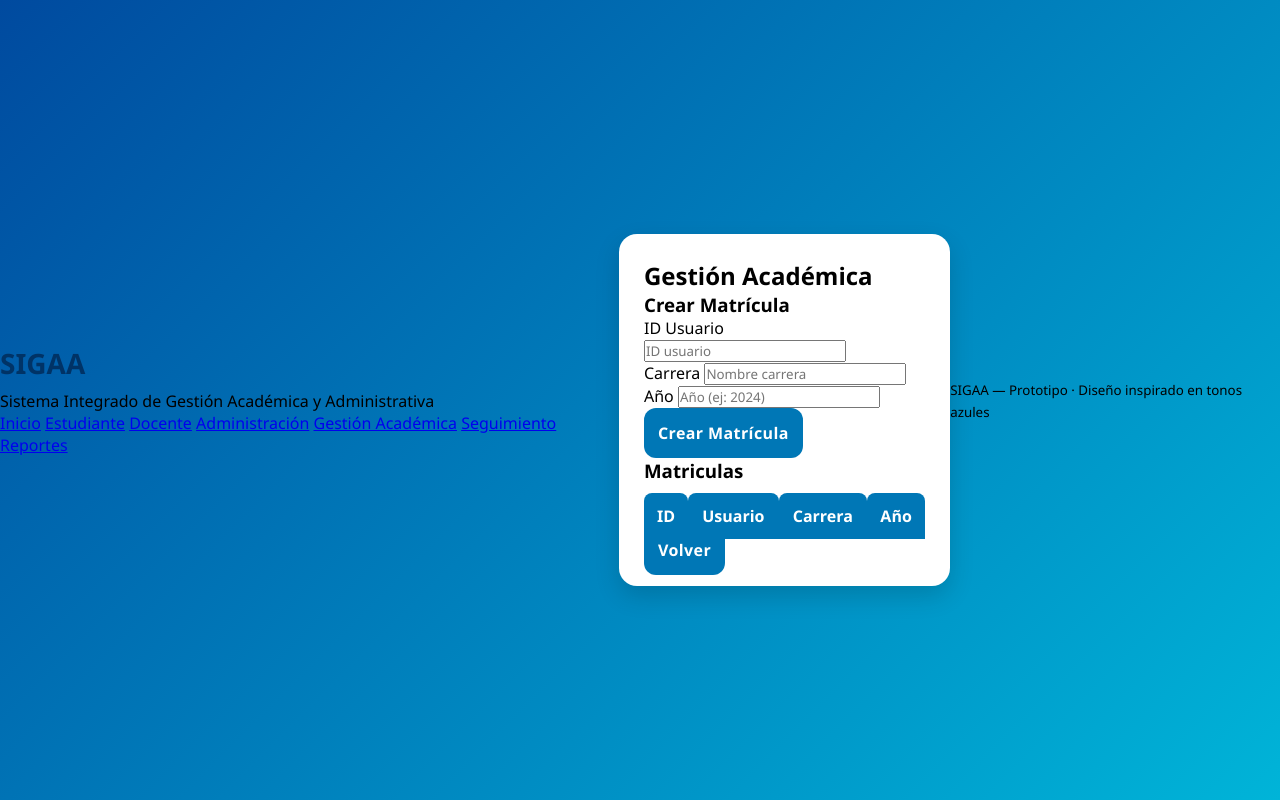
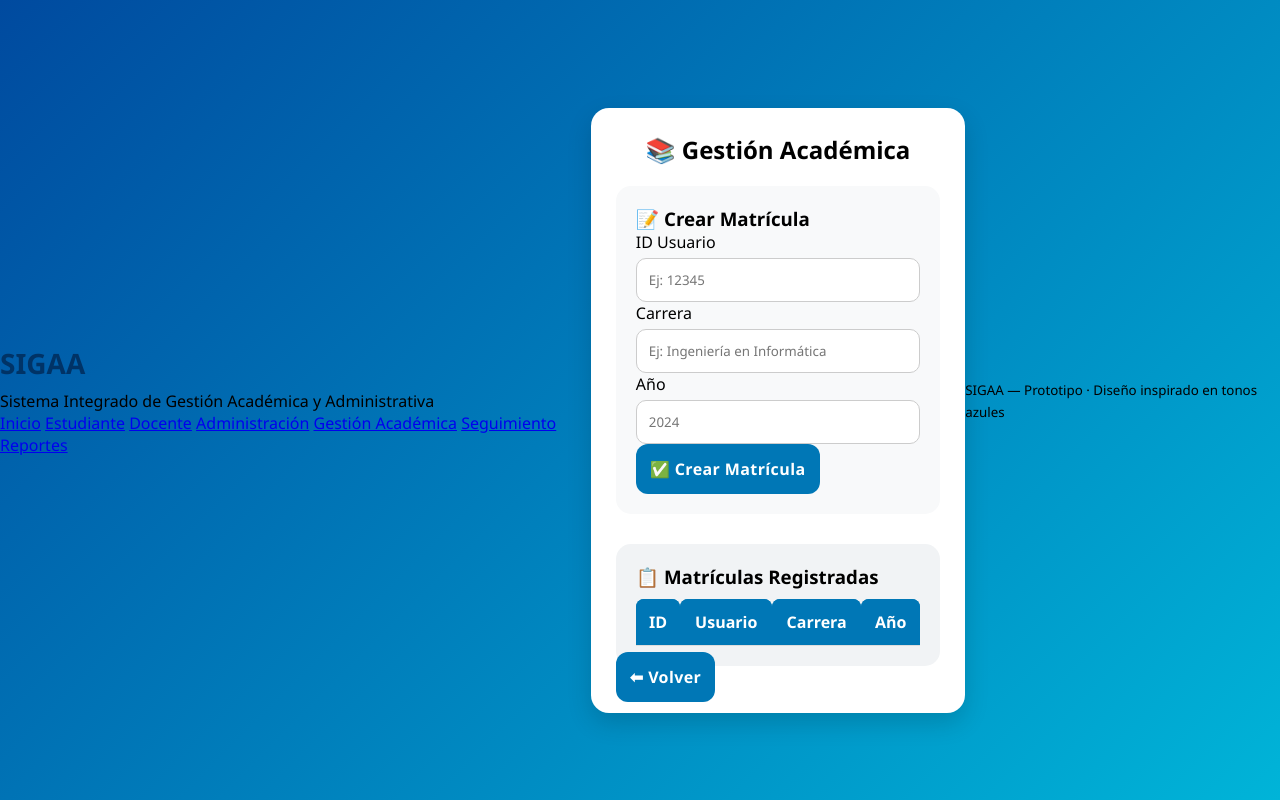
Before and after one commit to framncita/SIGAA, a Flask app: page /gestion-academica in a window 1280 px wide. Run offline with Flask 3, Linux system fonts and the light colour scheme; lists and menus that the app fills with data are empty; some libraries are stand-ins or nearby versions.

Commit message:
cambios para mejor visualizacion de gestion academica

```diff
--- a/static/css/diseño.css
+++ b/static/css/diseño.css
@@ -192,3 +192,60 @@ td {
   background: #6c757d;
   color: white;
 }
+/* Gestión académica */
+.gestion-card {
+  max-width: 800px;
+  width: 100%;
+}
+
+.titulo {
+  text-align: center;
+  margin-bottom: 20px;
+}
+
+.form-panel {
+  background: #f8f9fa;
+  padding: 20px;
+  border-radius: 15px;
+  margin-bottom: 30px;
+}
+
+.tabla-panel {
+  background: #f1f3f5;
+  padding: 20px;
+  border-radius: 15px;
+}
+
+.table-container {
+  overflow-x: auto;
+}
+
+table {
+  width: 100%;
+  border-collapse: collapse;
+  margin-top: 10px;
+}
+
+thead {
+  background: #0077b6;
+  color: white;
+}
+
+th, td {
+  padding: 12px;
+  text-align: center;
+  border-bottom: 1px solid #ddd;
+}
+
+tbody tr:hover {
+  background-color: #e0f2ff;
+}
+
+/* Inputs lindos */
+.form-group input {
+  width: 100%;
+  padding: 12px;
+  margin-top: 5px;
+  border-radius: 10px;
+  border: 1px solid #ccc;
+}
--- a/templates/gestion_academica.html
+++ b/templates/gestion_academica.html
@@ -1,34 +1,57 @@
 {% extends 'base.html' %}
 {% block title %}Gestión Académica{% endblock %}
+
 {% block content %}
-<section class="card">
-  <h2>Gestión Académica</h2>
+<section class="card gestion-card">
 
-  <h3>Crear Matrícula</h3>
+  <h2 class="titulo">📚 Gestión Académica</h2>
+
+  <!-- Formulario -->
+  <div class="form-panel">
+    <h3>📝 Crear Matrícula</h3>
+
     <form id="formMatricula" class="form">
       <div class="form-group">
         <label for="matUsuarioId">ID Usuario</label>
-      <input id="matUsuarioId" type="text" placeholder="ID usuario">
+        <input id="matUsuarioId" type="text" placeholder="Ej: 12345">
       </div>
+
       <div class="form-group">
         <label for="matCarrera">Carrera</label>
-      <input id="matCarrera" type="text" placeholder="Nombre carrera">
+        <input id="matCarrera" type="text" placeholder="Ej: Ingeniería en Informática">
       </div>
+
       <div class="form-group">
         <label for="matAnio">Año</label>
-      <input id="matAnio" type="number" placeholder="Año (ej: 2024)">
+        <input id="matAnio" type="number" placeholder="2024">
       </div>
-    <button id="btnCrearMatricula" type="button" class="btn btn-primary">Crear Matrícula</button>
+
+      <button id="btnCrearMatricula" type="button" class="btn btn-primary">
+        ✅ Crear Matrícula
+      </button>
     </form>
+  </div>
 
-  <h3>Matriculas</h3>
+  <!-- Tabla -->
+  <div class="tabla-panel">
+    <h3>📋 Matrículas Registradas</h3>
+
     <div class="table-container">
       <table id="tablaMatriculas">
-      <thead><tr><th>ID</th><th>Usuario</th><th>Carrera</th><th>Año</th></tr></thead>
+        <thead>
+          <tr>
+            <th>ID</th>
+            <th>Usuario</th>
+            <th>Carrera</th>
+            <th>Año</th>
+          </tr>
+        </thead>
         <tbody></tbody>
       </table>
     </div>
+  </div>
 
-  <a class="btn" href="/">Volver</a>
+  <a class="btn volver" href="/">⬅ Volver</a>
+
 </section>
 {% endblock %}
```
Lines whose indentation alone changed are shown as unchanged.
